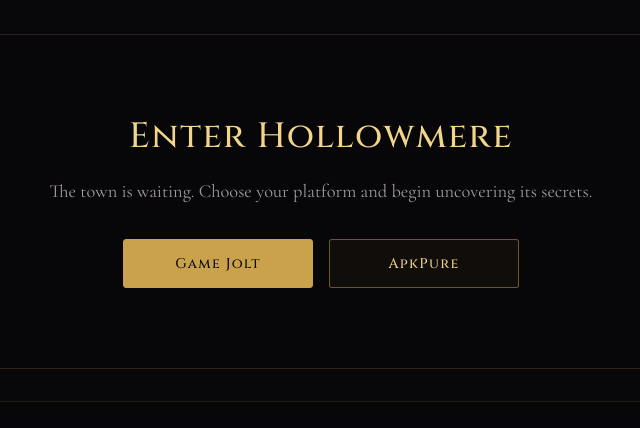
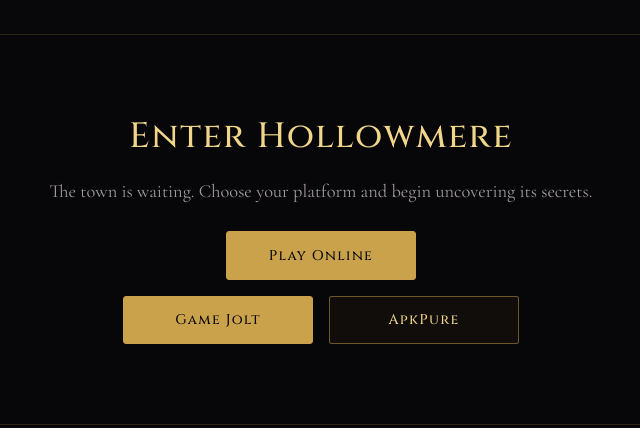
Before and after one commit to taleverse202/TaleVerse-Website, a plain HTML site: page hollowmere.html in a window 1280 px wide. Shown: the part 3486-3914 px from the top of the page, without its empty margins (319-959 px from the left). Drawn offline with nearby package versions, Linux system fonts and the light colour scheme.

Commit message:
Update hollowmere.html

```diff
--- a/hollowmere.html
+++ b/hollowmere.html
@@ -476,8 +476,13 @@
         Choose your platform and begin uncovering its secrets.
       </p>
 
-      <div class="platform-links" id="platform-links"></div>
+<div class="platform-links" style="margin-top:1.5rem">
+  <a class="btn solid" href="/play/hollowmere/" target="_blank" rel="noopener">
+    Play Online
+  </a>
+</div>
 
+<div class="platform-links" id="platform-links" style="margin-top:1rem"></div>
     </div>
 
   </section>
```
